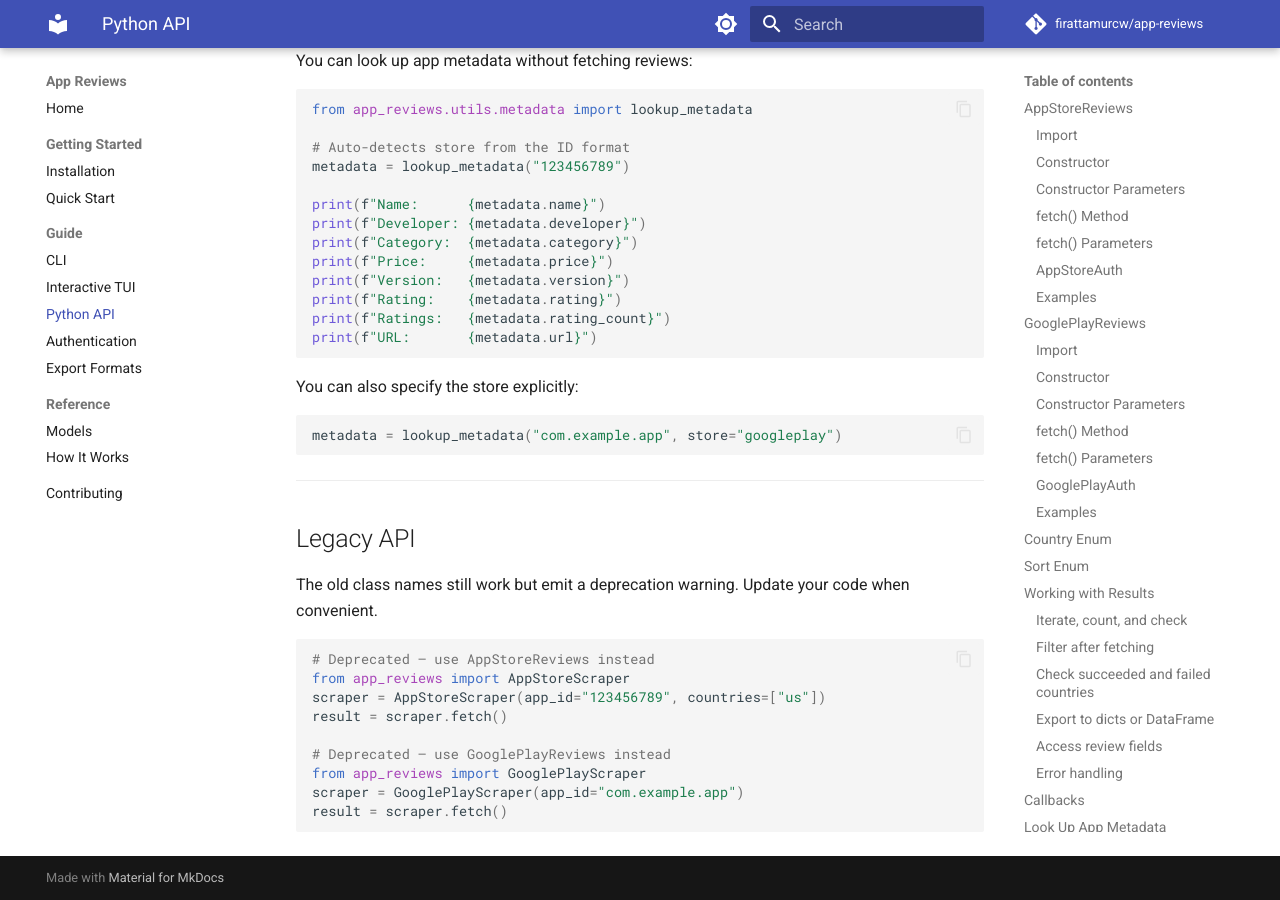
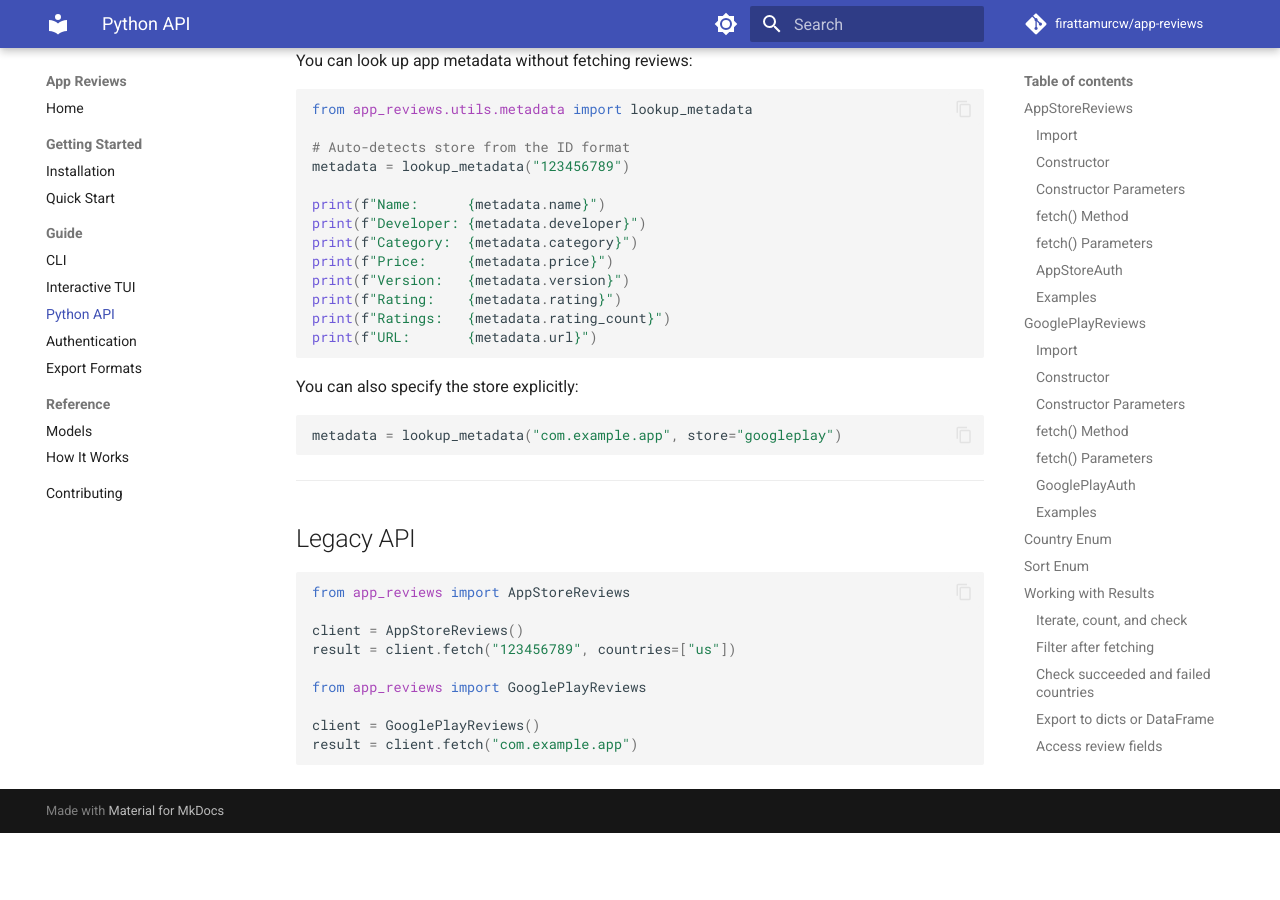
Before and after one commit to firattamurcw/app-reviews, an MkDocs documentation site: the page built from docs/guide/python-api.md, in a window 1280 px wide and 900 px high, scrolled down 10587 px. Built offline with MkDocs 1.6.1 and Material for MkDocs 9.7.7, drawn with Linux system fonts in a browser that asks for light colours; comment, search, counter and statistics services are not loaded; after the commit the page ends 11420 px from its top, so only the background shows below that.

Commit message:
chore: remove deprecated version

````diff
--- a/docs/guide/python-api.md
+++ b/docs/guide/python-api.md
@@ -478,16 +478,14 @@
 
 ## Legacy API
 
-The old class names still work but emit a deprecation warning. Update your code when convenient.
+```python
+from app_reviews import AppStoreReviews
 
-```python
-# Deprecated — use AppStoreReviews instead
-from app_reviews import AppStoreScraper
-scraper = AppStoreScraper(app_id="123456789", countries=["us"])
-result = scraper.fetch()
+client = AppStoreReviews()
+result = client.fetch("123456789", countries=["us"])
 
-# Deprecated — use GooglePlayReviews instead
-from app_reviews import GooglePlayScraper
-scraper = GooglePlayScraper(app_id="com.example.app")
-result = scraper.fetch()
+from app_reviews import GooglePlayReviews
+
+client = GooglePlayReviews()
+result = client.fetch("com.example.app")
 ```
--- a/src/app_reviews/__init__.py
+++ b/src/app_reviews/__init__.py
@@ -10,14 +10,12 @@
 from app_reviews.models.retry import RetryConfig
 from app_reviews.models.review import Review
 from app_reviews.models.sort import Sort
-from app_reviews.scraper import AppStoreScraper, GooglePlayScraper
 
 __version__ = version("app-reviews")
 
 __all__ = [
     "AppStoreAuth",
     "AppStoreReviews",
-    "AppStoreScraper",
     "Country",
     "CountryStatus",
     "FetchCallback",
@@ -25,7 +23,6 @@
     "FetchStats",
     "GooglePlayAuth",
     "GooglePlayReviews",
-    "GooglePlayScraper",
     "RetryConfig",
     "Review",
     "Sort",
````
Also changed, not shown: README.md (+69 -18 lines), docs/contributing.md (+1 -1 lines), docs/getting-started/installation.md (+1 -1 lines), 9 other files.
